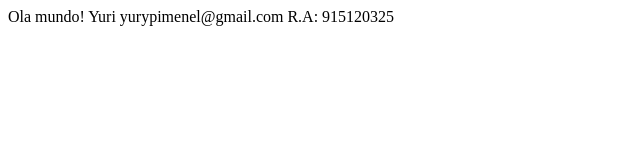
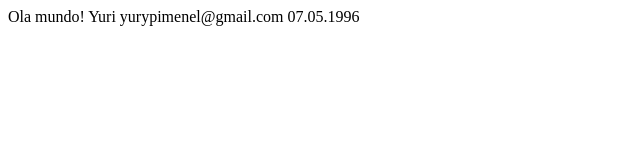
Before and after one commit to nasj999/Testando, a plain HTML site: page Index.html in a window 1280 px wide. Shown: the full height of the page, 0-640 px from the left. Drawn offline with Linux system fonts and the light colour scheme.

Commit message:
Revert "Upadate04"

```diff
--- a/Index.html
+++ b/Index.html
@@ -8,6 +8,6 @@
 Ola mundo!
   Yuri
   yurypimenel@gmail.com
-  R.A: 915120325
+  07.05.1996
 </body>
 </html>
```
